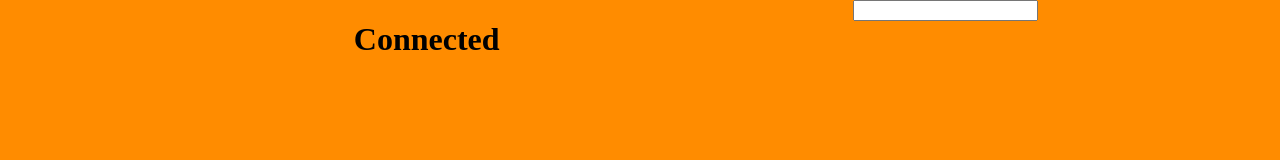
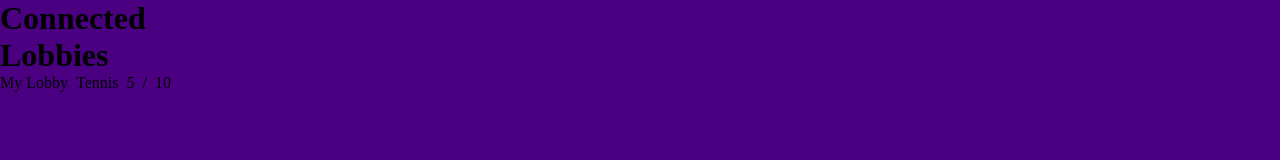
Before and after one commit to zetslief/chacra, a website: page ui/dist/lobby.browser.guest.html in a window 1280 px wide. Drawn offline with Linux system fonts and the light colour scheme; no server answers.

Commit message:
A little bit of styling to the guest page (they deserve respect as well as hosts).

```diff
--- a/ui/dist/lobby.browser.guest.css
+++ b/ui/dist/lobby.browser.guest.css
@@ -1,23 +1,49 @@
 * {
-}
-
-html, body {
     margin: 0;
     padding: 0;
 }
 
 body {
-    background: darkorange;
+    background: indigo;
+    height: 100vh;
+    width: 100%;
 }
 
-.main {
-    height: 100vh;
+.row {
     display: flex;
     flex-direction: row;
 }
 
+.column {
+    display: flex;
+    flex-direction: column;
+}
+
+.center {
+    align-items: center;
+}
+
+.grow {
+    flex: 1;
+}
+
+.gap {
+    gap: 0.5em;
+}
+
+.pad {
+    padding: 0.5em;
+}
+
+.gap-children > * {
+    gap: 0.5em;
+}
+
+.pad-children > * {
+    padding: 0.5em;
+}
+
 p {
-    margin: 0;
     text-align: center;
 }
 
--- a/ui/dist/lobby.browser.guest.html
+++ b/ui/dist/lobby.browser.guest.html
@@ -6,22 +6,32 @@
 </head>
 <body>
     <div class="main">
-        <div style="display: flex; flex-direction: column; flex: 2;">
+        <div>
             <div>
-                <h1 id="connectedTitle">Connected</h1>
+                <h1>Connected</h1>
             </div>
-            <div id="storage"></div>
-        </div>
-        <div style="flex: 1">
-            <input>
+            <div class="column">
+                <h1>Lobbies</h1>
+                <div id="lobbies" class="column">
+                    <div class="lobbyItem row gap">
+                        <p>My Lobby</p>
+                        <p>Tennis</p>
+                        <p>5</p>
+                        <p>/</p>
+                        <p>10</p>
+                    </div>
+                </div>
+            </div>
+            <div class="column">
+            </div>
         </div>
     </div>
 
     <script src="/js/lobby.browser.guest.js"></script>
 
     <div hidden>
-        <div id="storageItemTemplate" class="storageItem">
-            <p id="storageItemValue"></p>
+        <div id="lobbyItemTemplate" class="lobbyItem">
+            <p></p>
         </div>
     </div>
 </body>
```
